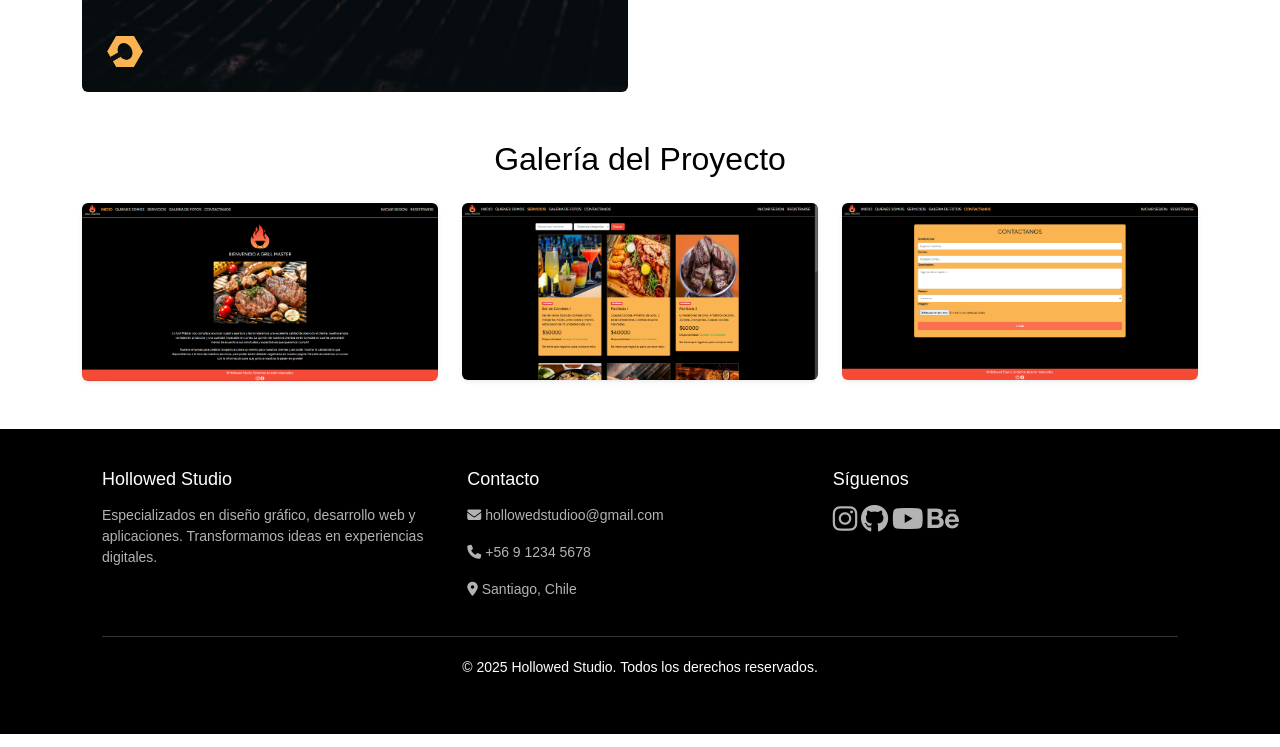
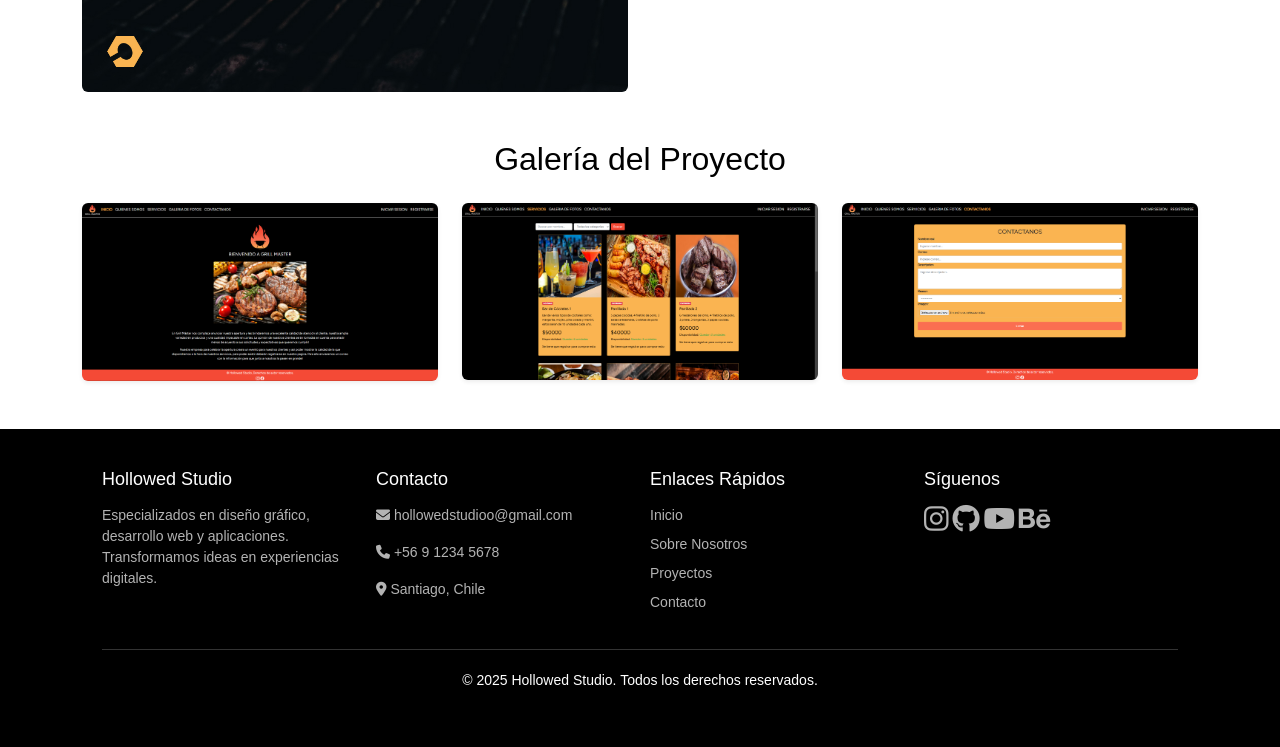
Before and after one commit to hollowedstudio/HollowedStudioPage.github.io, a plain HTML site: page pages/projects/GrillMaster.html in a window 1280 px wide. Shown: the part 799-1546 px from the top of the page. Drawn offline with nearby package versions, Linux system fonts and the light colour scheme.

Commit message:
fixed links

```diff
--- a/pages/projects/GrillMaster.html
+++ b/pages/projects/GrillMaster.html
@@ -21,7 +21,7 @@
             <div class="collapse navbar-collapse" id="navbarNav">
                 <ul class="navbar-nav ms-auto">
                     <li class="nav-item"><a class="nav-link" href="../../index.html">Inicio</a></li>
-                    <li class="nav-item"><a class="nav-link" href="../../about.html">Sobre Nosotros</a></li>
+                    <li class="nav-item"><a class="nav-link" href="../aboutus.html">Sobre Nosotros</a></li>
                     <li class="nav-item"><a class="nav-link" href="../projects.html">Proyectos</a></li>
                     <li class="nav-item"><a class="nav-link" href="">Contacto</a></li>
                 </ul>
@@ -74,6 +74,15 @@
                     <p><i class="fas fa-phone"></i> +56 9 1234 5678</p>
                     <p><i class="fas fa-map-marker-alt"></i> Santiago, Chile</p>
                 </div>
+                <div class="footer-section links">
+                    <h3>Enlaces Rápidos</h3>
+                    <ul>
+                        <li><a href="../../index.html">Inicio</a></li>
+                        <li><a href="../aboutus.html">Sobre Nosotros</a></li>
+                        <li><a href="../projects.html">Proyectos</a></li>
+                        <li><a href="">Contacto</a></li>
+                    </ul>
+                </div>
                 <div class="footer-section social">
                     <h3>Síguenos</h3>
                     <a href="https://www.instagram.com/hollowedstudio" target="_blank"><i class="fab fa-instagram fs-3"></i></a>
```
Also changed, not shown: pages/projects.html (+2 -3 lines), pages/projects/UnusualCode.html (+10 -1 lines).
